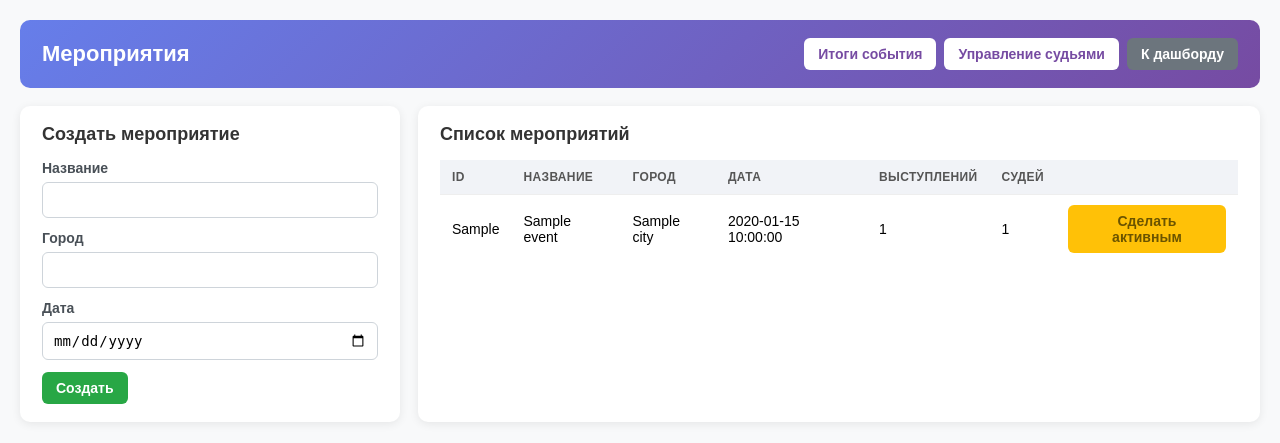
After one commit to mustinessss/astrea, a FastAPI app: template templates/admin_events.html in a window 1280 px wide. The commit adds this page. Shown: the top 443 px of the page. Run offline with FastAPI, Linux system fonts and the light colour scheme; the template is opened without the code that fills it: most values are stand-ins (such as "Sample title", 1, 10 or a date in 2020); parts of the project's set-up code (start-up, migrations or seed data) failed here and were passed over.

Commit message:
связка админа и мероприятия

```diff
--- a/app/api/routes/__init__.py
+++ b/app/api/routes/__init__.py
@@ -11,4 +11,5 @@ __all__ = [
     "human_router",
     "score_router",
     "team_router",
+    "admin_router",
 ]
--- a/main.py
+++ b/main.py
@@ -18,7 +18,7 @@ from app.api.services.score_service import upsert_score
 from app.core.auth import create_token_pair, verify_password
 from app.core.config import settings
 from app.db.database import Base, SessionLocal, engine
-from app.models.models import Criterion, Event, Judge, Performance, Score
+from app.models.models import Criterion, Event, Judge, Performance, Score, Human
 
 logger = logging.getLogger(__name__)
 templates = Jinja2Templates(directory="templates")
@@ -116,6 +116,18 @@ async def dashboard_page(request: Request):
         if not judge:
             return RedirectResponse(url="/", status_code=302)
 
+        # Главный судья / админ: если событие отвалилось — подцепить самое свежее
+        if judge.role in ("main_judge", "admin"):
+            current_event = None
+            if judge.id_event is not None:
+                current_event = db.query(Event).filter(Event.id_event == judge.id_event).first()
+            if current_event is None:
+                current_event = db.query(Event).order_by(Event.id_event.desc()).first()
+                if current_event is not None:
+                    judge.id_event = current_event.id_event
+                    db.add(judge)
+                    db.commit()
+                    db.refresh(judge)
         disciplines: dict[str, list[dict]] = {}
         scored_count = 0
         total_count = 0
@@ -178,22 +190,31 @@ def _require_main_judge(request: Request) -> Optional[Judge]:
 
 @app.get("/admin", response_class=HTMLResponse)
 async def admin_page(request: Request):
-    """Сводка по событию — только для главного судьи."""
+    """Сводка по событию — только для главного судьи. Авто-переподвязка к свежему событию."""
     judge = _require_main_judge(request)
     if judge is None:
         return RedirectResponse(url="/dashboard", status_code=302)
-    if judge.id_event is None:
-        return RedirectResponse(url="/admin/judges", status_code=302)
 
     db = SessionLocal()
     try:
-        event = db.query(Event).filter(Event.id_event == judge.id_event).first()
-        rows = calculate_event_results_parallel(judge.id_event)
+        event = None
+        if judge.id_event is not None:
+            event = db.query(Event).filter(Event.id_event == judge.id_event).first()
+        if event is None:
+            event = db.query(Event).order_by(Event.id_event.desc()).first()
+            if event is None:
+                return RedirectResponse(url="/admin/judges", status_code=302)
+            judge.id_event = event.id_event
+            db.add(judge)
+            db.commit()
+            db.refresh(judge)
+
+        rows = calculate_event_results_parallel(event.id_event)
         judges_count = db.query(func.count(Judge.id_judge)).filter(
-            Judge.id_event == judge.id_event
+            Judge.id_event == event.id_event
         ).scalar() or 0
         scores_count = db.query(func.count(Score.id_scores)).filter(
-            Score.id_event == judge.id_event
+            Score.id_event == event.id_event
         ).scalar() or 0
     finally:
         db.close()
@@ -243,7 +264,92 @@ async def admin_judges_page(request: Request):
         "current_event_id": judge.id_event,
     })
 
+@app.get("/admin/events", response_class=HTMLResponse)
+async def admin_events_page(request: Request):
+    """Список и создание мероприятий, переключение активного события."""
+    judge = _require_main_judge(request)
+    if judge is None:
+        return RedirectResponse(url="/dashboard", status_code=302)
 
+    db = SessionLocal()
+    try:
+        evts = db.query(Event).order_by(Event.id_event.desc()).all()
+        events_view = []
+        for e in evts:
+            perf_count = db.query(func.count(Performance.id_performance)).filter(
+                Performance.id_event == e.id_event
+            ).scalar() or 0
+            j_count = db.query(func.count(Judge.id_judge)).filter(
+                Judge.id_event == e.id_event
+            ).scalar() or 0
+            events_view.append({
+                "id_event": e.id_event,
+                "name_event": e.name_event,
+                "city": e.city,
+                "date": e.date,
+                "perf_count": perf_count,
+                "judges_count": j_count,
+            })
+    finally:
+        db.close()
+
+    return templates.TemplateResponse("admin_events.html", {
+        "request": request,
+        "events": events_view,
+        "current_event_id": judge.id_event,
+    })
+
+
+@app.post("/admin/events")
+async def admin_create_event(request: Request, payload: dict = Body(...)):
+    judge = _require_main_judge(request)
+    if judge is None:
+        raise HTTPException(status_code=403, detail="Forbidden")
+
+    name_event = (payload.get("name_event") or "").strip()
+    city = (payload.get("city") or "").strip()
+    date_str = payload.get("date")
+    if not name_event or not city:
+        raise HTTPException(status_code=400, detail="name_event и city обязательны")
+
+    from datetime import date as _date
+    parsed_date = None
+    if date_str:
+        try:
+            parsed_date = _date.fromisoformat(date_str)
+        except ValueError:
+            raise HTTPException(status_code=400, detail="Неверный формат даты, нужен YYYY-MM-DD")
+
+    db = SessionLocal()
+    try:
+        new_event = Event(name_event=name_event, city=city, date=parsed_date)
+        db.add(new_event)
+        db.commit()
+        db.refresh(new_event)
+        return {"id_event": new_event.id_event, "name_event": new_event.name_event}
+    finally:
+        db.close()
+
+
+@app.post("/admin/events/{event_id}/set-active")
+async def admin_set_active_event(request: Request, event_id: int):
+    """Переключить активное событие для текущего главного судьи."""
+    judge = _require_main_judge(request)
+    if judge is None:
+        raise HTTPException(status_code=403, detail="Forbidden")
+
+    db = SessionLocal()
+    try:
+        event = db.query(Event).filter(Event.id_event == event_id).first()
+        if not event:
+            raise HTTPException(status_code=404, detail="Event not found")
+        j = db.query(Judge).filter(Judge.id_judge == judge.id_judge).first()
+        j.id_event = event.id_event
+        db.add(j)
+        db.commit()
+        return {"ok": True, "id_event": event.id_event}
+    finally:
+        db.close()
 # ───────────────────────── Judging form (UI) ─────────────────────────
 
 
--- a/templates/admin.html
+++ b/templates/admin.html
@@ -31,6 +31,7 @@
 <body>
     <a href="/dashboard" class="back-btn">← К дашборду</a>
     <a href="/admin/judges" class="back-btn" style="background:#764ba2">Управление судьями</a>
+    <a href="/admin/events" class="back-btn" style="background:#28a745">Мероприятия</a>
 
     <div class="header">
         <h1>{{ event.name_event or "Событие" }}</h1>
--- /dev/null
+++ b/templates/admin_events.html
@@ -0,0 +1,137 @@
+<!DOCTYPE html>
+<html lang="ru">
+<head>
+    <meta charset="UTF-8">
+    <meta name="viewport" content="width=device-width, initial-scale=1.0">
+    <title>Мероприятия — Астрея</title>
+    <style>
+        body { font-family: Arial, sans-serif; margin: 0; padding: 20px; background: #f8f9fa; }
+        .header { background: linear-gradient(135deg, #667eea 0%, #764ba2 100%); color: #fff; padding: 18px 22px; border-radius: 10px; margin-bottom: 18px; display: flex; justify-content: space-between; align-items: center; flex-wrap: wrap; gap: 12px; }
+        .header h1 { margin: 0; font-size: 22px; }
+        .nav-actions { display: flex; gap: 8px; }
+        .btn { padding: 8px 14px; border: 0; border-radius: 6px; cursor: pointer; text-decoration: none; display: inline-block; font-weight: 600; font-size: 14px; }
+        .btn-light { background: #fff; color: #764ba2; }
+        .btn-secondary { background: #6c757d; color: #fff; }
+        .btn-primary { background: #28a745; color: #fff; }
+        .btn-warn { background: #ffc107; color: #6b5400; }
+        .btn:hover { opacity: .92; }
+        .grid { display: grid; grid-template-columns: 380px 1fr; gap: 18px; }
+        @media (max-width: 900px) { .grid { grid-template-columns: 1fr; } }
+        .panel { background: #fff; padding: 18px 22px; border-radius: 10px; box-shadow: 0 2px 10px rgba(0,0,0,.08); }
+        .panel h2 { margin-top: 0; font-size: 18px; color: #333; }
+        .field { margin-bottom: 12px; }
+        .field label { display: block; margin-bottom: 6px; font-weight: 600; color: #495057; font-size: 14px; }
+        .field input { width: 100%; padding: 9px 10px; border: 1px solid #ced4da; border-radius: 6px; font-size: 14px; box-sizing: border-box; }
+        .field input:focus { outline: none; border-color: #667eea; }
+        table { width: 100%; border-collapse: collapse; }
+        th, td { padding: 10px 12px; text-align: left; border-bottom: 1px solid #eee; font-size: 14px; }
+        th { background: #f1f3f7; font-size: 12px; text-transform: uppercase; color: #555; letter-spacing: .03em; }
+        tr:last-child td { border-bottom: none; }
+        .pill { display: inline-block; padding: 3px 9px; border-radius: 12px; font-size: 12px; font-weight: 700; background: #e9ecef; color: #333; }
+        .pill.active { background: #d4edda; color: #155724; }
+        .toast { position: fixed; right: 18px; bottom: 18px; background: #333; color: #fff; padding: 10px 14px; border-radius: 8px; opacity: 0; transition: opacity .3s; }
+        .toast.show { opacity: 1; }
+    </style>
+</head>
+<body>
+    <div class="header">
+        <h1>Мероприятия</h1>
+        <div class="nav-actions">
+            <a href="/admin" class="btn btn-light">Итоги события</a>
+            <a href="/admin/judges" class="btn btn-light">Управление судьями</a>
+            <a href="/dashboard" class="btn btn-secondary">К дашборду</a>
+        </div>
+    </div>
+
+    <div class="grid">
+        <div class="panel">
+            <h2>Создать мероприятие</h2>
+            <form id="create-form">
+                <div class="field">
+                    <label>Название</label>
+                    <input name="name_event" required>
+                </div>
+                <div class="field">
+                    <label>Город</label>
+                    <input name="city" required>
+                </div>
+                <div class="field">
+                    <label>Дата</label>
+                    <input type="date" name="date">
+                </div>
+                <button class="btn btn-primary" type="submit">Создать</button>
+            </form>
+        </div>
+
+        <div class="panel">
+            <h2>Список мероприятий</h2>
+            <table>
+                <thead>
+                    <tr>
+                        <th>ID</th><th>Название</th><th>Город</th><th>Дата</th>
+                        <th>Выступлений</th><th>Судей</th><th></th>
+                    </tr>
+                </thead>
+                <tbody>
+                {% for e in events %}
+                    <tr>
+                        <td>{{ e.id_event }}</td>
+                        <td>{{ e.name_event }}</td>
+                        <td>{{ e.city }}</td>
+                        <td>{{ e.date or "—" }}</td>
+                        <td>{{ e.perf_count }}</td>
+                        <td>{{ e.judges_count }}</td>
+                        <td>
+                            {% if e.id_event == current_event_id %}
+                                <span class="pill active">активно</span>
+                            {% else %}
+                                <button class="btn btn-warn" onclick="setActive({{ e.id_event }})">Сделать активным</button>
+                            {% endif %}
+                        </td>
+                    </tr>
+                {% else %}
+                    <tr><td colspan="7" style="text-align:center;color:#888;padding:24px">Мероприятий ещё нет.</td></tr>
+                {% endfor %}
+                </tbody>
+            </table>
+        </div>
+    </div>
+
+    <div id="toast" class="toast"></div>
+
+    <script>
+        function showToast(msg) {
+            const t = document.getElementById('toast');
+            t.textContent = msg;
+            t.classList.add('show');
+            setTimeout(() => t.classList.remove('show'), 2500);
+        }
+
+        document.getElementById('create-form').addEventListener('submit', async (ev) => {
+            ev.preventDefault();
+            const fd = new FormData(ev.target);
+            const body = Object.fromEntries(fd.entries());
+            if (!body.date) delete body.date;
+            const res = await fetch('/admin/events', {
+                method: 'POST',
+                headers: {'Content-Type': 'application/json'},
+                body: JSON.stringify(body),
+            });
+            if (!res.ok) {
+                const err = await res.json().catch(() => ({}));
+                showToast('Ошибка: ' + (err.detail || res.status));
+                return;
+            }
+            showToast('Мероприятие создано');
+            setTimeout(() => location.reload(), 600);
+        });
+
+        async function setActive(id) {
+            const res = await fetch('/admin/events/' + id + '/set-active', {method: 'POST'});
+            if (!res.ok) { showToast('Ошибка'); return; }
+            showToast('Активное мероприятие переключено');
+            setTimeout(() => location.reload(), 600);
+        }
+    </script>
+</body>
+</html>
--- a/templates/admin_judges.html
+++ b/templates/admin_judges.html
@@ -50,6 +50,7 @@
         </div>
         <div class="nav-actions">
             <a href="/admin" class="btn btn-light">Итоги события</a>
+            <a href="/admin/events" class="btn btn-light">Мероприятия</a>
             <a href="/dashboard" class="btn btn-secondary">Дашборд</a>
             <a href="/" class="btn btn-secondary">Выйти</a>
         </div>
```
